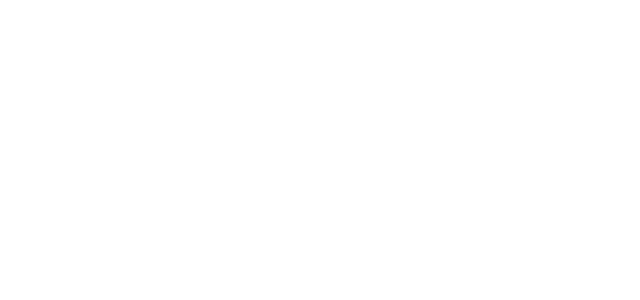
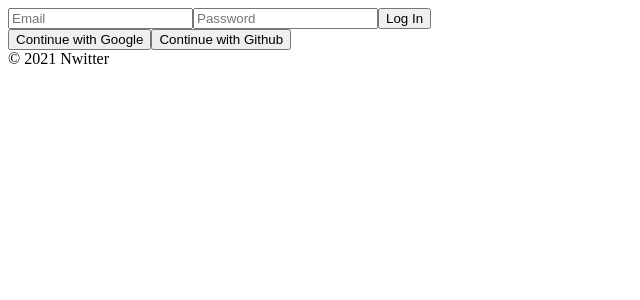
Before and after one commit to optimizion/nwitter, a React (Create React App) app: page / in a window 1280 px wide. Shown: the top 300 px of the page, without its empty margins (0-640 px from the left). Built offline with nearby package versions, Linux system fonts and the light colour scheme; no server answers.

Commit message:
Add Router

```diff
--- a/package.json
+++ b/package.json
@@ -6,8 +6,10 @@
     "@testing-library/jest-dom": "^5.11.9",
     "@testing-library/react": "^11.2.5",
     "@testing-library/user-event": "^12.6.3",
+    "firebase": "^8.2.6",
     "react": "^17.0.1",
     "react-dom": "^17.0.1",
+    "react-router-dom": "^5.2.0",
     "react-scripts": "4.0.2",
     "web-vitals": "^1.1.0"
   },
--- a/src/App.js
+++ /dev/null
@@ -1,5 +0,0 @@
-function App() {
-  return <div></div>;
-}
-
-export default App;
--- /dev/null
+++ b/src/components/App.js
@@ -0,0 +1,15 @@
+import React, { useState } from "react";
+import AppRouter from "components/Router";
+import { authService } from "fBase";
+
+function App() {
+  const [isLoggedIn, setIsLoggedIn] = useState(authService.currentUser);
+  return (
+    <>
+      <AppRouter isLoggedIn={isLoggedIn} />
+      <footer>&copy; {new Date().getFullYear()} Nwitter</footer>
+    </>
+  );
+}
+
+export default App;
--- /dev/null
+++ b/src/components/Router.js
@@ -0,0 +1,26 @@
+import React from "react";
+import { HashRouter as Router, Route, Switch } from "react-router-dom";
+import Auth from "routes/Auth";
+import Home from "routes/Home";
+
+const AppRouter = ({ isLoggedIn }) => {
+  return (
+    <Router>
+      <Switch>
+        {isLoggedIn ? (
+          <>
+            <Route exact path="/">
+              <Home />
+            </Route>
+          </>
+        ) : (
+          <Route exact path="/">
+            <Auth />
+          </Route>
+        )}
+      </Switch>
+    </Router>
+  );
+};
+
+export default AppRouter;
--- a/src/index.js
+++ b/src/index.js
@@ -1,6 +1,6 @@
 import React from "react";
 import ReactDOM from "react-dom";
-import App from "./App";
+import App from "components/App";
 
 ReactDOM.render(
   <React.StrictMode>
--- /dev/null
+++ b/src/routes/Auth.js
@@ -0,0 +1,51 @@
+import React, { useState } from "react";
+
+const Auth = () => {
+  const [email, setEmail] = useState("");
+  const [password, setPassword] = useState("");
+
+  const onChange = (event) => {
+    const {
+      target: { name, value },
+    } = event;
+
+    if (name === "email") {
+      setEmail(value);
+    } else if (name === "password") {
+      setPassword(value);
+    }
+  };
+
+  const onSubmit = (event) => {
+    event.preventDefault();
+  };
+
+  return (
+    <div>
+      <form onSubmit={onSubmit}>
+        <input
+          name="email"
+          type="email"
+          placeholder="Email"
+          required
+          value={email}
+          onChange={onChange}
+        />
+        <input
+          name="password"
+          type="password"
+          placeholder="Password"
+          required
+          value={password}
+          onChange={onChange}
+        />
+        <input type="submit" value="Log In" />
+      </form>
+      <div>
+        <button>Continue with Google</button>
+        <button>Continue with Github</button>
+      </div>
+    </div>
+  );
+};
+export default Auth;
--- /dev/null
+++ b/src/routes/EditProfile.js
@@ -0,0 +1,3 @@
+import React from "react";
+
+export default () => <span>EditProfile</span>;
--- /dev/null
+++ b/src/routes/Home.js
@@ -0,0 +1,4 @@
+import React from "react";
+
+const Home = () => <span>Home</span>;
+export default Home;
--- /dev/null
+++ b/src/routes/Profile.js
@@ -0,0 +1,3 @@
+import React from "react";
+
+export default () => <span>Profile</span>;
```
Also changed, not shown: 1 other file (tests, documents, lock files or other folders).
